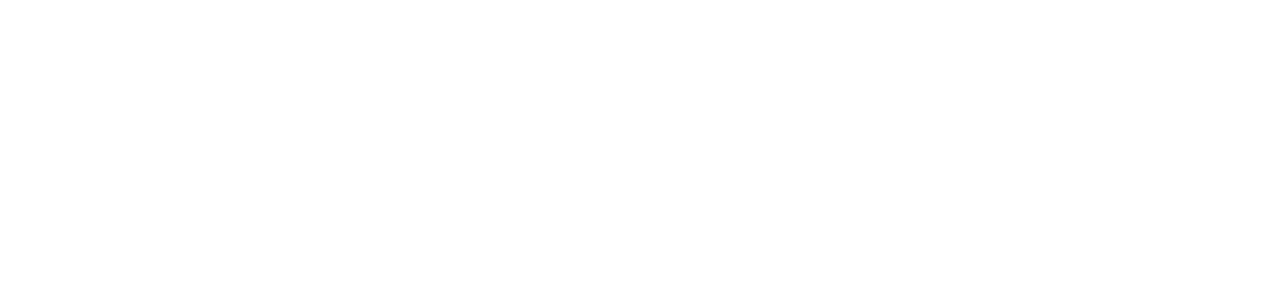
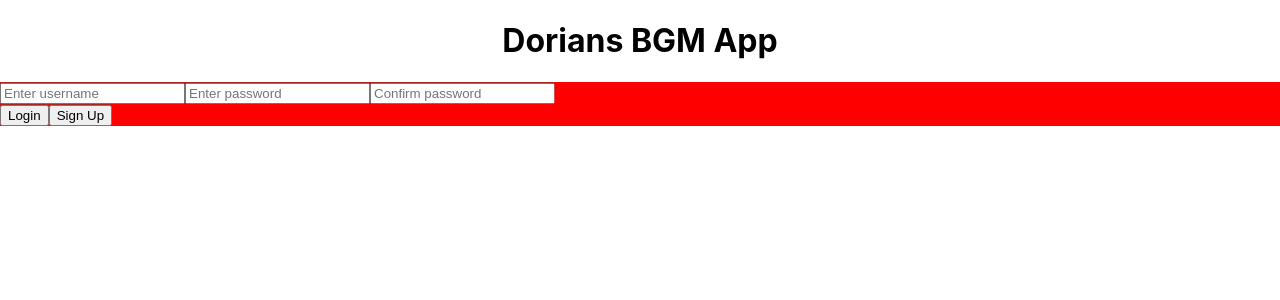
Before and after one commit to DorianGosse/BGM-frontend, a React (Create React App) app: page /#/login in a window 1280 px wide. Shown: the top 300 px of the page. Built offline with nearby package versions, Linux system fonts and the light colour scheme.

Commit message:
initial Login start

```diff
--- a/package.json
+++ b/package.json
@@ -8,6 +8,8 @@
     "@testing-library/user-event": "^13.5.0",
     "react": "^18.2.0",
     "react-dom": "^18.2.0",
+    "react-redux": "^8.1.0",
+    "react-router-dom": "^6.13.0",
     "react-scripts": "5.0.1",
     "web-vitals": "^2.1.4"
   },
--- a/src/App.js
+++ b/src/App.js
@@ -1,9 +1,18 @@
+import { HashRouter, Routes, Route, Navigate } from 'react-router-dom';
+// import { Provider } from 'react-redux'
+// import { store } from './redux/store'
+
+import Login from './Components/Pages/Login';
 import './App.css';
 
 function App() {
   return (
-    <div className="App">
-    </div>
+    <HashRouter>
+        <Routes>
+          <Route exact path='/' element ={<Navigate to='/login'/>} />
+          <Route path='/login' element={<Login />} />
+        </Routes>
+      </HashRouter>
   );
 }
 
--- /dev/null
+++ b/src/Components/Pages/Home/package.json
@@ -0,0 +1,3 @@
+{
+    "main": "HomeView.js"
+}
--- /dev/null
+++ b/src/Components/Pages/Login/LoginView.css
@@ -0,0 +1,13 @@
+.login-page-container,
+.login-form-container {
+    display:flex;
+    flex-direction: column;
+}
+
+.login-page-container h1 {
+    text-align: center;
+}
+
+.login-form-container {
+    background-color: red;
+}
--- /dev/null
+++ b/src/Components/Pages/Login/LoginView.js
@@ -0,0 +1,42 @@
+import React, { useState } from 'react';
+
+import './LoginView.css';
+
+
+const LoginView = () => {
+    const [loginError, setLoginError] = useState(false);
+    const [email, setEmail] = useState('');
+    const [password, setPassword] = useState('');
+    const [showSignup, setShowSignup] = useState(false);
+    const [confirmPassword, setConfirmPassword] = useState('');
+
+    const handleSignupOnClick = () => {
+        console.log('signup button clicked');
+        setLoginError(false);
+        setPassword('');
+        setShowSignup(true);
+    };
+
+    const handleLoginOnClick = () => {
+        console.log('login button clicked');
+    }
+
+    return (
+        <div className='login-page-container'>
+            <h1>Dorians BGM App</h1>
+            <div className='login-form-container'>
+                <div className='input-field-container'>
+                        <input value={email} onChange={e => setEmail(e.target.value)} placeholder='Enter username' />
+                        <input value={password} onChange={e => setPassword(e.target.value)} placeholder='Enter password' />
+                        <input value={confirmPassword} onChange={e => setConfirmPassword(e.target.value)} placeholder='Confirm password' />
+                </div>
+                <div className='login-button-row'>
+                    <button onClick={() => handleLoginOnClick()}>Login</button>
+                    <button onClick={() => handleSignupOnClick()}>Sign Up</button>
+                </div>
+            </div>
+        </div>
+    );
+};
+
+export default LoginView;
--- /dev/null
+++ b/src/Components/Pages/Login/package.json
@@ -0,0 +1,3 @@
+{
+    "main": "LoginView.js"
+}
```
Also changed, not shown: src/Components/Pages/Home/Home.js (added), src/Components/Pages/Home/HomeView.css (added), src/Components/Pages/Home/HomeView.js (added), src/Components/Pages/Login/Login.js (added), 1 other file (tests, documents, lock files or other folders).
